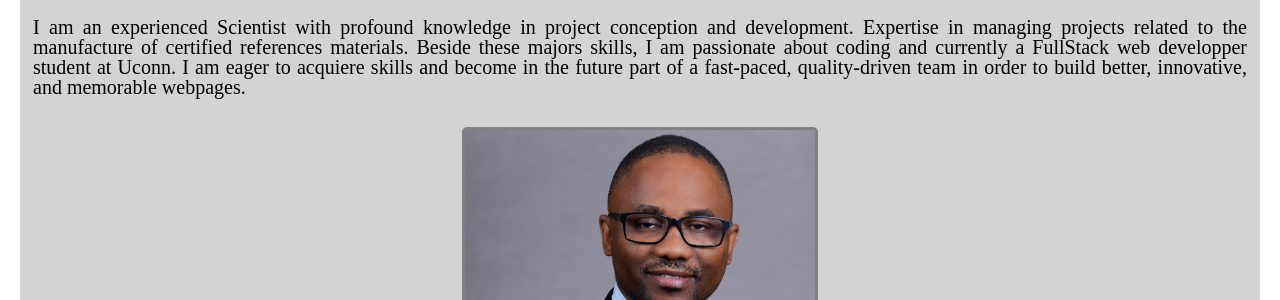
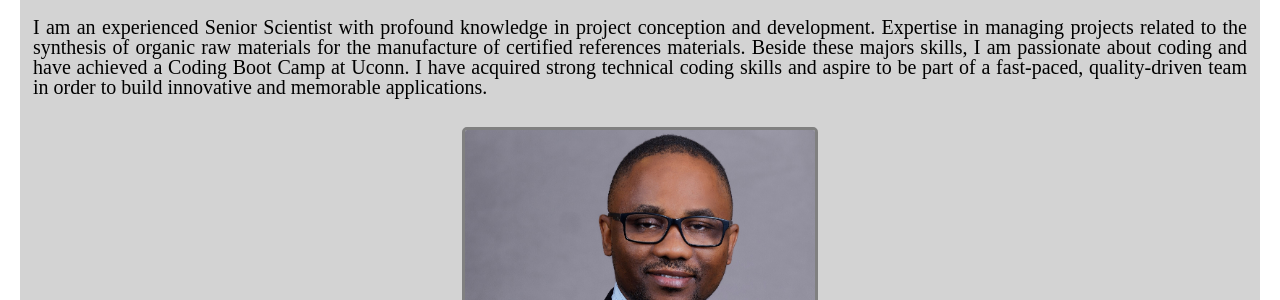
Before and after one commit to AlCharl88/Portfolio, a plain HTML site: page index.html in a window 1280 px wide. Shown: the part 184-484 px from the top of the page. Drawn offline with Linux system fonts and the light colour scheme.

Commit message:
updated description p tag

```diff
--- a/index.html
+++ b/index.html
@@ -35,8 +35,8 @@
                 <h2>Hello, Welcome to My Page</h2>
             </div>
             <div class="Description">
-                <p>I am an experienced Scientist with profound knowledge in project conception and development. Expertise in managing projects related to the manufacture of certified references materials.
-                Beside these majors skills, I am passionate about coding and currently a FullStack web developper student at Uconn. I am eager to acquiere skills and become in the future  part of a fast-paced, quality-driven team in order to build better, innovative, and memorable webpages.</p>
+                <p>I am an experienced Senior Scientist with profound knowledge in project conception and development. Expertise in managing projects related to the synthesis of organic raw materials for the manufacture of certified references materials.
+                Beside these majors skills, I am passionate about coding and have achieved a Coding Boot Camp at Uconn. I have acquired strong technical coding skills and aspire to be part of a fast-paced, quality-driven team in order to build innovative and memorable applications.</p>
             </div>
             <div class="images">
                 <img src="assets/images/python.png" class="Photo-Py"  alt="Python-Image" />
```
